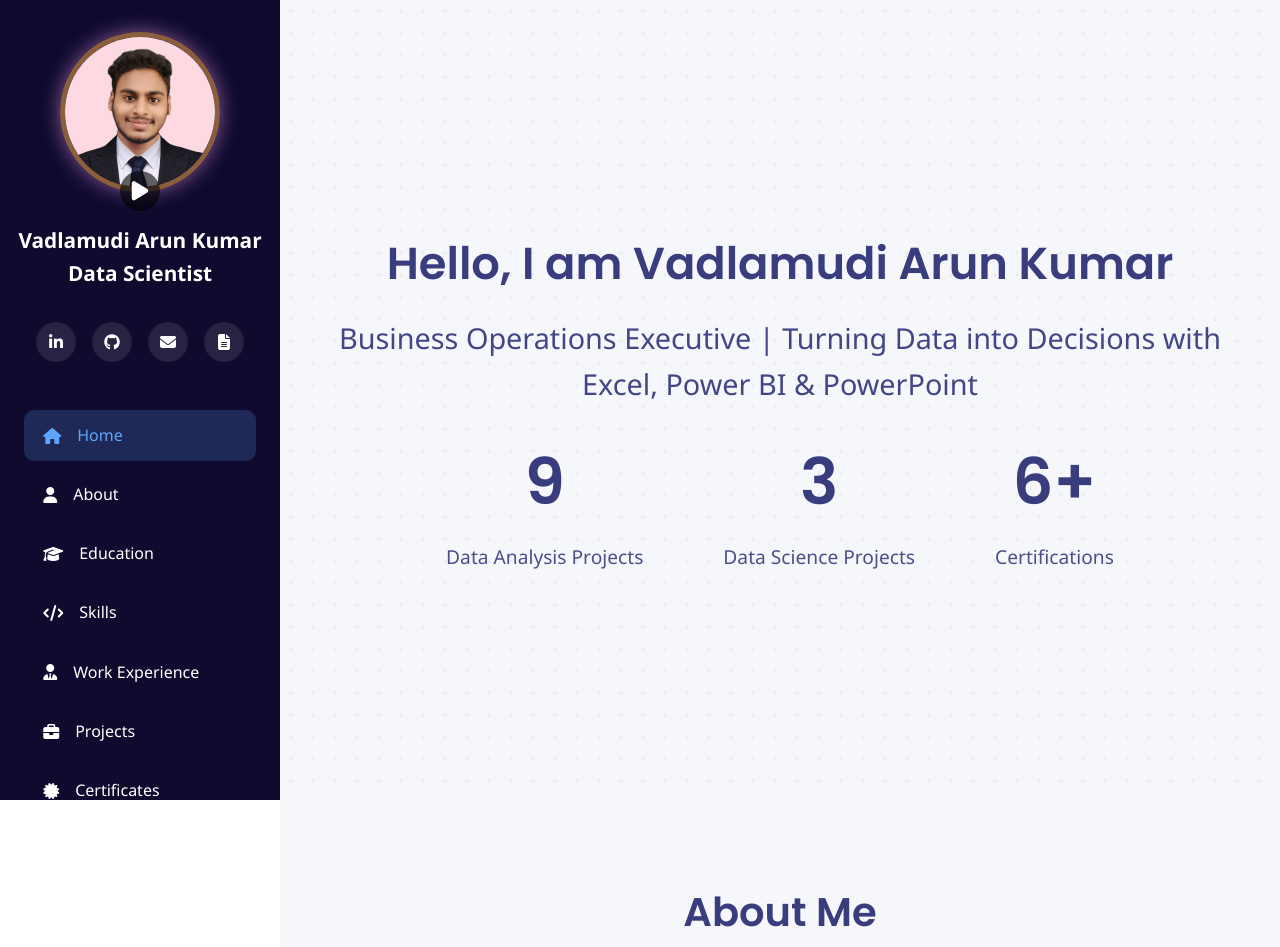
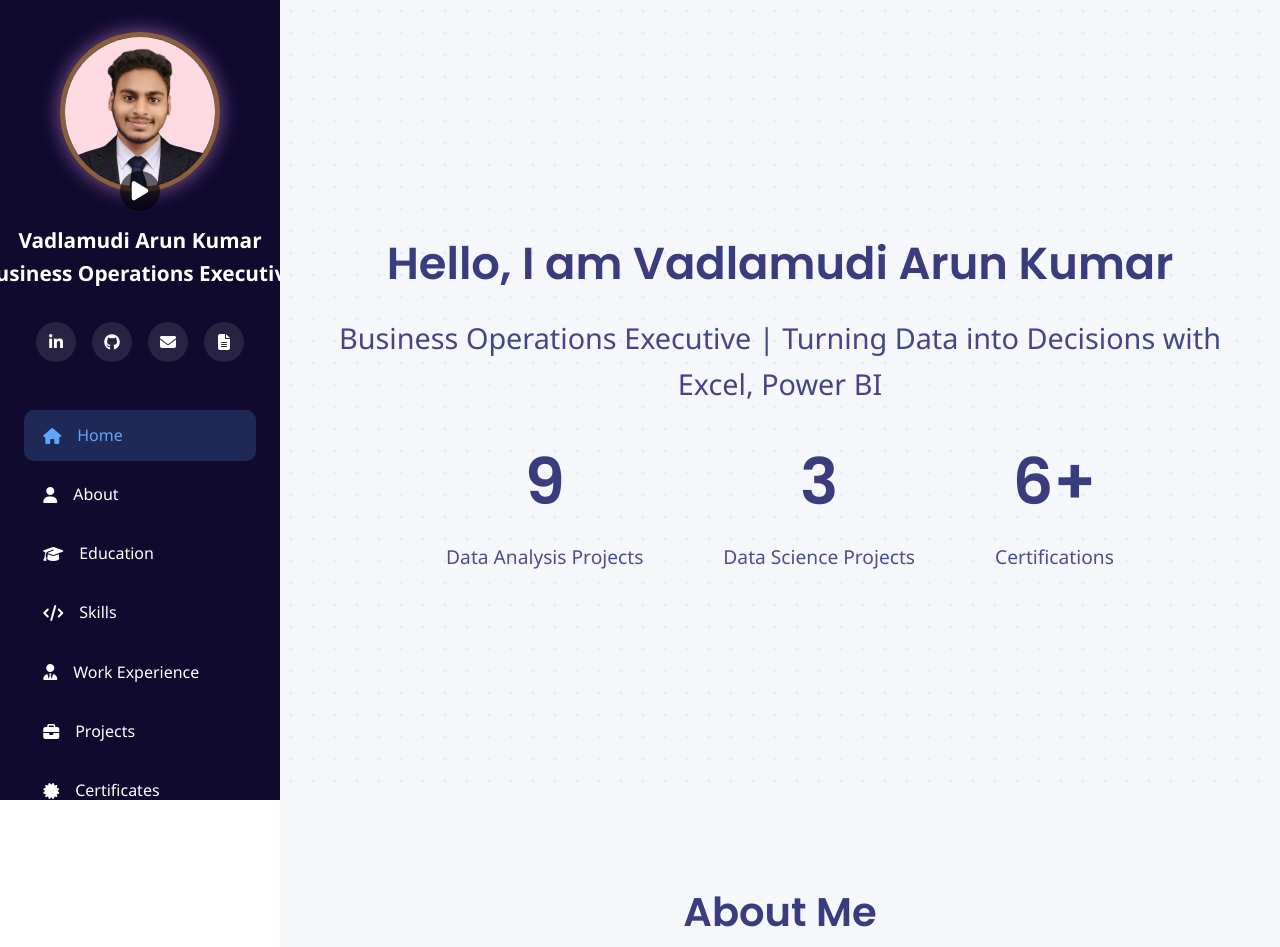
Before and after one commit to VAKGK/Portfolio, a plain HTML site: page index.html in a window 1280 px wide. Shown: the top 947 px of the page. Drawn offline with Linux system fonts and the light colour scheme.

Commit message:
Update index.html

```diff
--- a/index.html
+++ b/index.html
@@ -1033,7 +1033,7 @@ document.getElementById("contactForm").addEventListener("submit", function () {
             </a>
         </div>
 
-        <div class="sidebar-name">Vadlamudi Arun Kumar<br><span>Data Scientist</span></div>
+        <div class="sidebar-name">Vadlamudi Arun Kumar<br><span>Business Operations Executive</span></div>
 
         <div class="sidebar-social">
             <a href="https://www.linkedin.com/in/vadlamudi-arun-kumar/" target="_blank"><i class="fab fa-linkedin-in"></i></a>
@@ -1061,7 +1061,7 @@ document.getElementById("contactForm").addEventListener("submit", function () {
             <div class="hero-content">
                 <h1>Hello, I am Vadlamudi Arun Kumar</h1>
                 <p class="tagline">
-                    <span class="tagline-animated">Business Operations Executive | Turning Data into Decisions with Excel, Power BI & PowerPoint</span>
+                    <span class="tagline-animated">Business Operations Executive | Turning Data into Decisions with Excel, Power BI </span>
                 </p>
 
                 <div class="stats">
@@ -1213,7 +1213,7 @@ document.getElementById("contactForm").addEventListener("submit", function () {
                     <li>Experienced in building Excel trackers, reports & dashboards.</li>
                     <li>Working knowledge of Power BI for data visualization.</li>
                     <li>Hands-on with AI tools for content, data cleaning & visual polish.</li>
-                    <li>Hands-on with AI tools for content, data cleaning & visual polish Strong English communication & confident presentation skills.</li>
+                    <li>Strong English communication & confident presentation skills.</li>
                 </ul>
                 <p style="margin-top: 1rem;"><strong>Project Link:</strong> <a href="#">View Project</a></p>
             </div>
```
